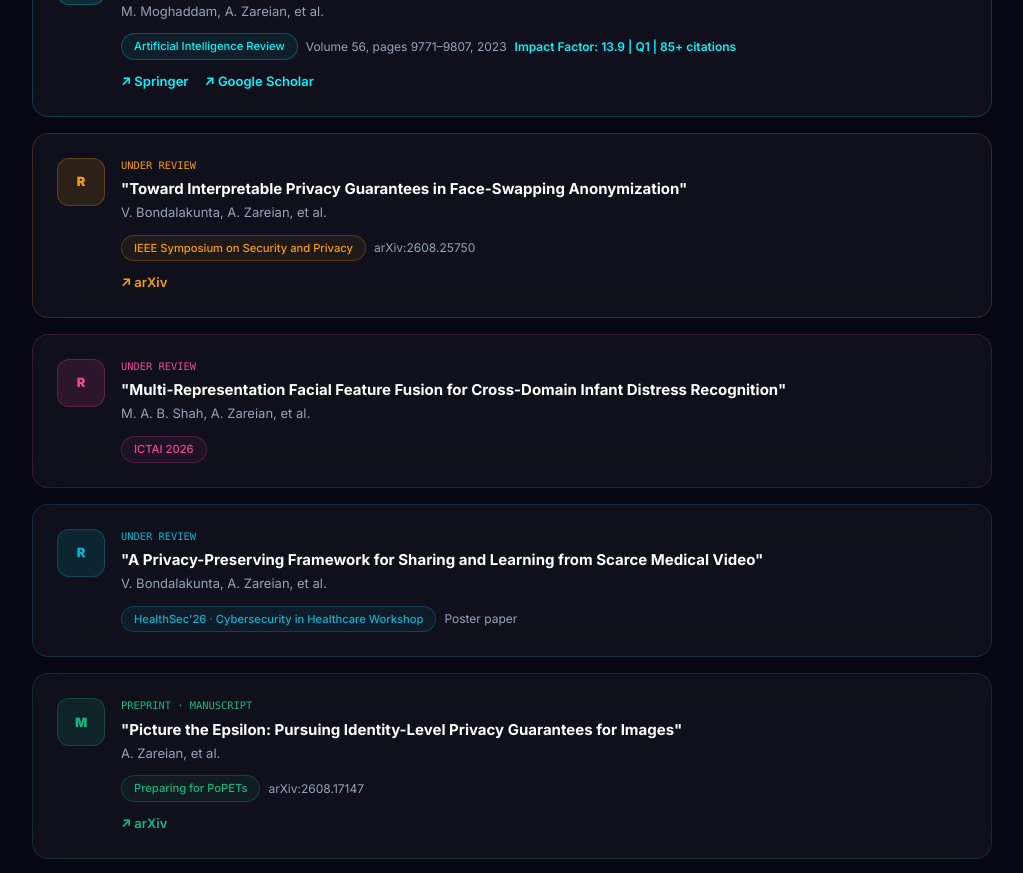
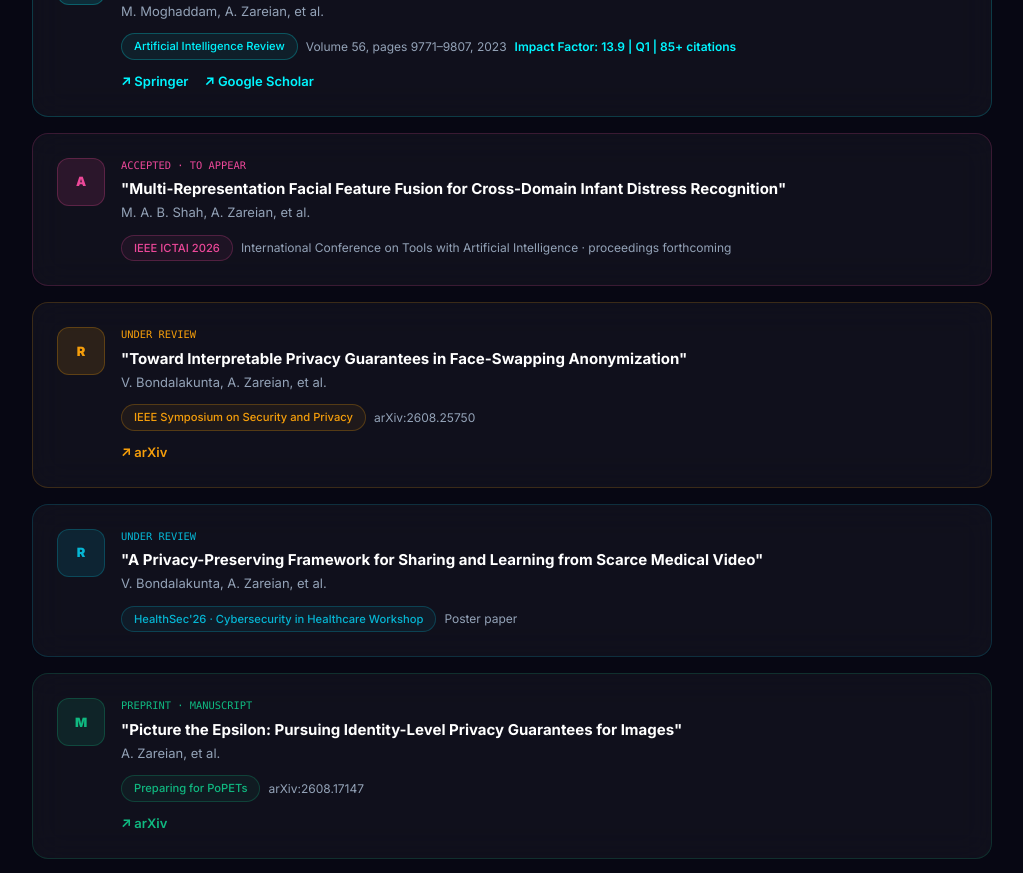
Before and after one commit to armanzareian/MyResume, a Next.js app: page / in a window 1280 px wide. Shown: the part 6300-7173 px from the top of the page, without its empty margins (128-1151 px from the left). Built offline with nearby package versions, Linux system fonts and the light colour scheme.

Commit message:
Mark ICTAI 2026 paper as accepted (to appear)

```diff
--- a/components/Publications/PublicationsSection.tsx
+++ b/components/Publications/PublicationsSection.tsx
@@ -6,6 +6,7 @@ import { publications, awards, peerReviews, certifications, PublicationType } fr
 
 const TYPE_STYLE: Record<PublicationType, { badge: string; label: string }> = {
   journal: { badge: "J", label: "Journal" },
+  accepted: { badge: "A", label: "Accepted · To Appear" },
   review: { badge: "R", label: "Under Review" },
   manuscript: { badge: "M", label: "Preprint · Manuscript" },
 };
--- a/data/resume.ts
+++ b/data/resume.ts
@@ -293,10 +293,11 @@ export const education: Education[] = [
 /**
  * Publication types drive the badge/label in PublicationsSection:
  *  - "journal"    → published journal article
+ *  - "accepted"   → accepted, proceedings not yet published
  *  - "review"     → submitted and under review at a venue
  *  - "manuscript" → preprint / manuscript being prepared for submission
  */
-export type PublicationType = "journal" | "review" | "manuscript";
+export type PublicationType = "journal" | "accepted" | "review" | "manuscript";
 
 export interface Publication {
   type: PublicationType;
@@ -331,6 +332,17 @@ export const publications: Publication[] = [
     accent: "#00f5ff",
   },
   {
+    type: "accepted",
+    authors: "M. A. B. Shah, A. Zareian, et al.",
+    title:
+      "Multi-Representation Facial Feature Fusion for Cross-Domain Infant Distress Recognition",
+    venue: "IEEE ICTAI 2026",
+    details: "International Conference on Tools with Artificial Intelligence · proceedings forthcoming",
+    impact: "",
+    links: [],
+    accent: "#ec4899",
+  },
+  {
     type: "review",
     authors: "V. Bondalakunta, A. Zareian, et al.",
     title:
@@ -340,17 +352,6 @@ export const publications: Publication[] = [
     impact: "",
     links: [{ label: "arXiv", url: "https://arxiv.org/abs/2608.25750" }],
     accent: "#f59e0b",
-  },
-  {
-    type: "review",
-    authors: "M. A. B. Shah, A. Zareian, et al.",
-    title:
-      "Multi-Representation Facial Feature Fusion for Cross-Domain Infant Distress Recognition",
-    venue: "ICTAI 2026",
-    details: "",
-    impact: "",
-    links: [],
-    accent: "#ec4899",
   },
   {
     type: "review",
```
